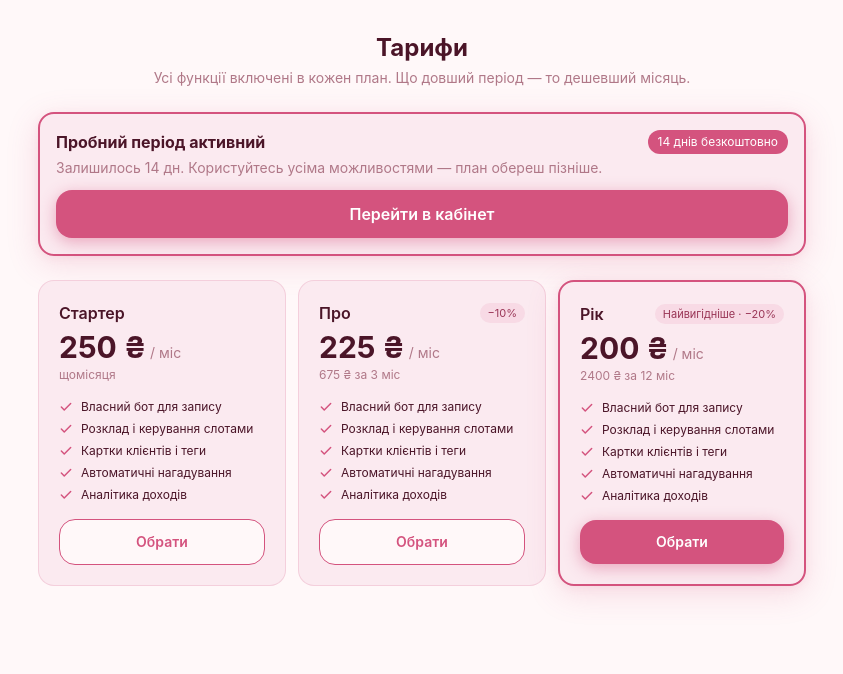
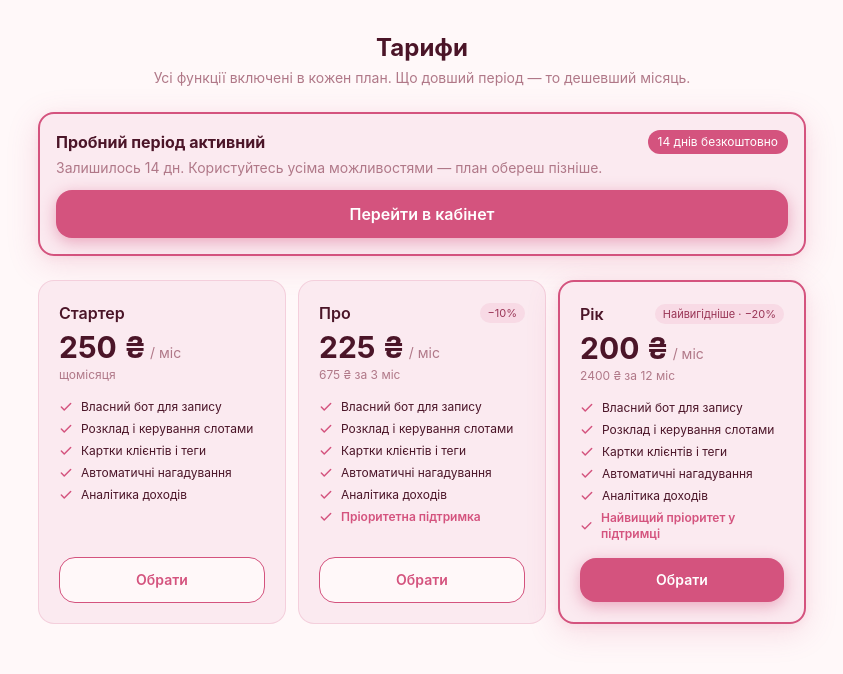
Before and after one commit to Shestopalka/BotBeaty, a React (Vite) app in the folder apps/mini-app/: page /billing in a window 1280 px wide. Shown: the top 674 px of the page, without its empty margins (218-1061 px from the left). Built offline with nearby package versions, Linux system fonts and the light colour scheme; no server answers.

Commit message:
feat(billing): tier-exclusive support level on Pro/Year plans

```diff
--- a/apps/mini-app/src/pages/master/BillingPage.tsx
+++ b/apps/mini-app/src/pages/master/BillingPage.tsx
@@ -16,13 +16,15 @@ const FEATURES = [
 
 interface Plan {
   id: string; name: string; months: number; perMonth: number; total: number;
-  badge?: string; highlight?: boolean;
+  badge?: string; highlight?: boolean; extras?: string[];
 }
 
 const PLANS: Plan[] = [
   { id: 'starter', name: 'Стартер', months: 1,  perMonth: 250, total: 250 },
-  { id: 'pro',     name: 'Про',     months: 3,  perMonth: 225, total: 675, badge: '−10%' },
-  { id: 'year',    name: 'Рік',     months: 12, perMonth: 200, total: 2400, badge: 'Найвигідніше · −20%', highlight: true },
+  { id: 'pro',     name: 'Про',     months: 3,  perMonth: 225, total: 675, badge: '−10%',
+    extras: ['Пріоритетна підтримка'] },
+  { id: 'year',    name: 'Рік',     months: 12, perMonth: 200, total: 2400, badge: 'Найвигідніше · −20%', highlight: true,
+    extras: ['Найвищий пріоритет у підтримці'] },
 ];
 
 type Mode = 'welcome' | 'locked' | 'manage';
@@ -118,6 +120,12 @@ export function BillingPage({ mode = 'manage', onRefresh }: { mode?: Mode; onRef
                     <span className="text-xs" style={{ color: 'var(--tg-theme-text-color)' }}>{f}</span>
                   </div>
                 ))}
+                {(p.extras ?? []).map((f) => (
+                  <div key={f} className="flex items-center gap-2">
+                    <Check size={14} style={{ color: 'var(--tg-theme-button-color)' }} strokeWidth={2.5} />
+                    <span className="text-xs font-semibold" style={{ color: 'var(--tg-theme-button-color)' }}>{f}</span>
+                  </div>
+                ))}
               </div>
               <button onClick={() => choose(p)}
                 className="w-full py-3 rounded-2xl font-semibold text-sm"
```
